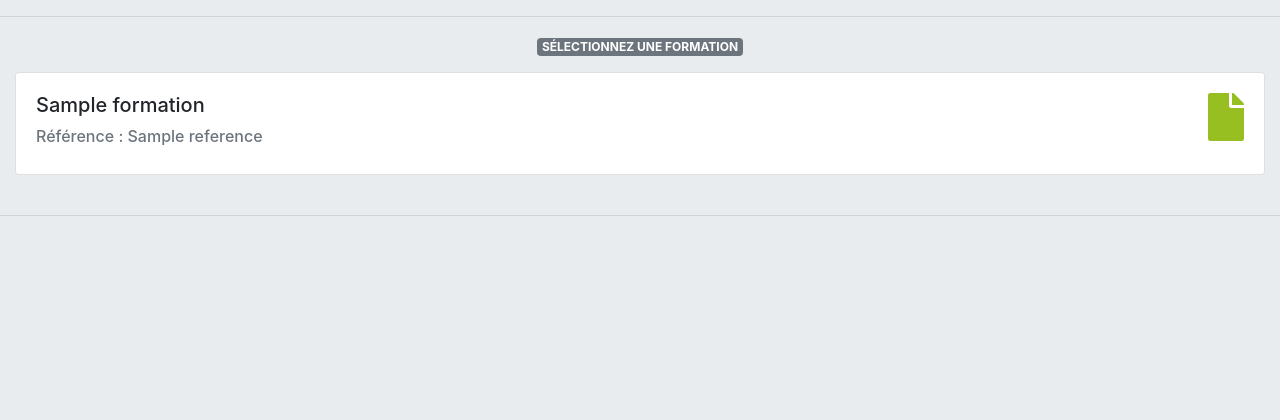
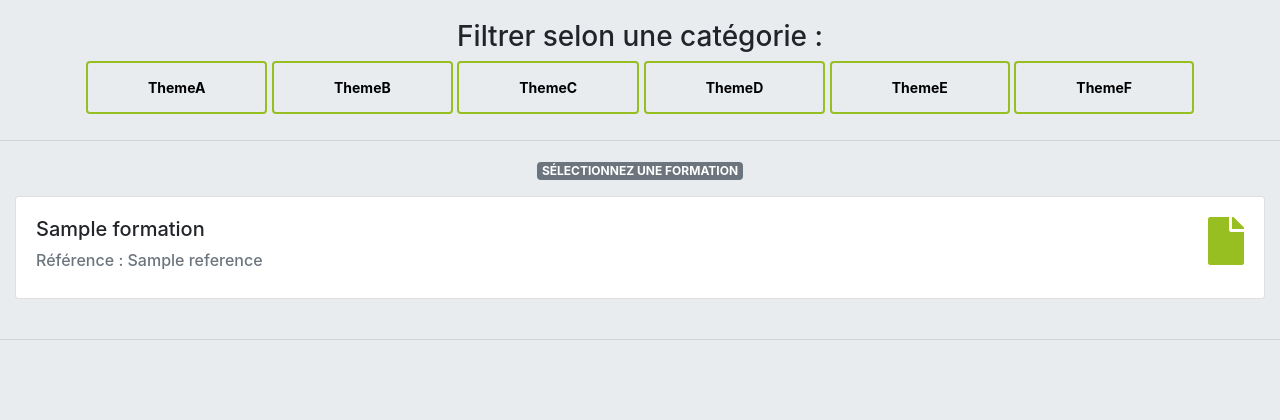
Before and after one commit to justinnth/tableau_de_bord, a Symfony app: template templates/formations/formations.html.twig in a window 1280 px wide. Shown: the part 58-478 px from the top of the page. Run offline with Twig, Linux system fonts and the light colour scheme; the template is opened without the code that fills it: most values are stand-ins (such as "Sample title", 1, 10 or a date in 2020); some libraries are stand-ins or nearby versions.

Commit message:
Filtre pas thème + num CPF

```diff
--- a/public/css/style.css
+++ b/public/css/style.css
@@ -202,6 +202,55 @@ b{
     background-color: #e00611;
 }
 
+.bouton{
+    border-color:#97BF22;
+    background-color: #F5A619;
+}
+
+.bouton:hover{
+    background-color: #97BF22;
+    border-color:#F5A619;
+
+}
+
+.links{
+    margin-top: 20px;
+    text-align: center;
+}
+
+.effect{
+    position: relative;
+    display: inline-block;
+    color: black;
+    font-size: 14px;
+    text-decoration: none;
+    border: 2px solid #97BF22;
+    padding: 14px 60px;
+    overflow: hidden;
+    transition: 1s all ease;
+    font-weight: bold;
+}
+.effect::before{
+    background: #97BF22;
+    content: "";
+    position: absolute;
+    top: 50%;
+    left: 50%;
+    transform: translate(-50%,-50%);
+    z-index: -1;
+    transition: all 0.6s ease;
+}
+
+.btn1::before{
+    width: 0%;
+    height: 100%;
+}
+
+.btn1:hover::before{
+    width: 100%;
+}
+
+
 
 
 /* Sticky footer styles
--- a/src/DataFixtures/FormateurFixtures.php
+++ b/src/DataFixtures/FormateurFixtures.php
@@ -7,6 +7,7 @@ use Doctrine\Common\Persistence\ObjectManager;
 
 class FormateurFixtures extends BaseFixture
 {
+
     protected function loadData(ObjectManager $manager)
     {
         $this->createMany(Formateur::class, 50, function (Formateur $formateur, $count){
--- a/src/DataFixtures/FormationFixtures.php
+++ b/src/DataFixtures/FormationFixtures.php
@@ -23,7 +23,9 @@ class FormationFixtures extends BaseFixture
                 ->setLien("leLien")
                 ->setFacebook("leFacebook")
                 ->setTrameARealiser($this->faker->boolean(70))
-                ->setTrameValiderIperia($this->faker->boolean(70));
+                ->setTrameValiderIperia($this->faker->boolean(70))
+                ->setNumeroCpf($this->faker->numerify('######'))
+                ->setTheme($this->faker->randomElement($array = array ('a','b','c','d','e','f')));
         });
         $manager->flush();
     }
--- a/src/Repository/FormationRepository.php
+++ b/src/Repository/FormationRepository.php
@@ -2,8 +2,12 @@
 
 namespace App\Repository;
 
+use App\Entity\ChercherFormation;
 use App\Entity\Formation;
+use App\Form\ChercherFormationType;
 use Doctrine\Bundle\DoctrineBundle\Repository\ServiceEntityRepository;
+use Doctrine\ORM\Query;
+use Doctrine\ORM\QueryBuilder;
 use Symfony\Bridge\Doctrine\RegistryInterface;
 
 /**
--- a/templates/formations/formations.html.twig
+++ b/templates/formations/formations.html.twig
@@ -41,7 +41,19 @@
             </div>
         </div>
     </nav>
+
     {% if formations is iterable %}
+
+        <div class="links">
+            <h3>Filtrer selon une catégorie :</h3>
+            <a href="{{ path('app_formations', {'id': 'ThemeA'}) }}" class="btn effect btn1">ThemeA</a>
+            <a href="{{ path('app_formations', {'id': 'ThemeB'}) }}" class="btn effect btn1">ThemeB</a>
+            <a href="{{ path('app_formations', {'id': 'ThemeC'}) }}" class="btn effect btn1">ThemeC</a>
+            <a href="{{ path('app_formations', {'id': 'ThemeD'}) }}" class="btn effect btn1">ThemeD</a>
+            <a href="{{ path('app_formations', {'id': 'ThemeE'}) }}" class="btn effect btn1">ThemeE</a>
+            <a href="{{ path('app_formations', {'id': 'ThemeF'}) }}" class="btn effect btn1">ThemeF</a>
+        </div>
+
         <hr>
         <div class="container-fluid">
             <div class="text-center">
@@ -71,7 +83,7 @@
     {% else %}
         <hr>
         <div class="container formations">
-            <h1>Information sur la formation : <b>Ab recusandae libero quasi voluptatem eos qui. Molestias providen</b></h1> {# Titre formation en dur pcq le type titre dans les fixtures voila quoi #}
+            <h1>Information sur la formation : <b>{{ formations.titre }}</b></h1>
             <p>Référence : {{ formations.reference }}</p>
             <hr>
             <ul class="list-group list-group-flush">
@@ -86,6 +98,7 @@
                 </li>
                 <li class="list-group-item"><b>Prérequis :</b> {{ formations.prerequis }}</li>
                 <li class="list-group-item"><b>Lieu :</b> {{ formations.lieu }}</li>
+                <li class="list-group-item"><b>CPF :</b> {% if not formations.cpf %} Non {% else  %} Oui : {{ formations.numerocpf }} {% endif %}</li>
             </ul>
 
             <hr>
```
Also changed, not shown: src/Controller/HomeController.php (+55 -4 lines), src/Entity/Formation.php (+17 -0 lines), src/Migrations/Version20190514135813.php (added, +35 -0 lines), src/Migrations/Version20190515230429.php (added, +35 -0 lines).
